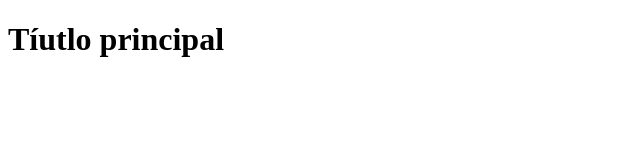
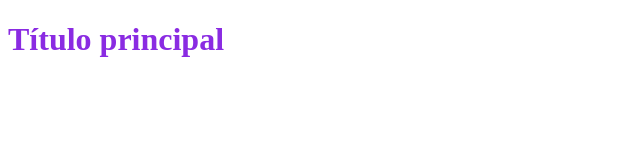
Before and after one commit to menenzes/merge, a plain HTML site: page index.html in a window 1280 px wide. Shown: the whole page, without its empty margins (0-640 px from the left). Drawn offline with Linux system fonts and the light colour scheme.

Commit message:
Bola modificou o estilo do título principal

```diff
--- /dev/null
+++ b/css/style.css
@@ -0,0 +1,3 @@
+ h1 {
+        color: blueviolet;
+ }
--- a/index.html
+++ b/index.html
@@ -4,12 +4,13 @@
     <meta charset="UTF-8">
     <meta name="viewport" content="width=device-width, initial-scale=1.0">
     <meta http-equiv="X-UA-Compatible" content="ie=edge">
-    <title>Document</title>
+    <title>PLEU</title>
+    <link rel="stylesheet" href="./css/style.css">
 </head>
 <body>
         <main>
 
-            <h1>Tíutlo principal</h1>
+            <h1>Título principal</h1>
 
         </main>
 </body>
```
